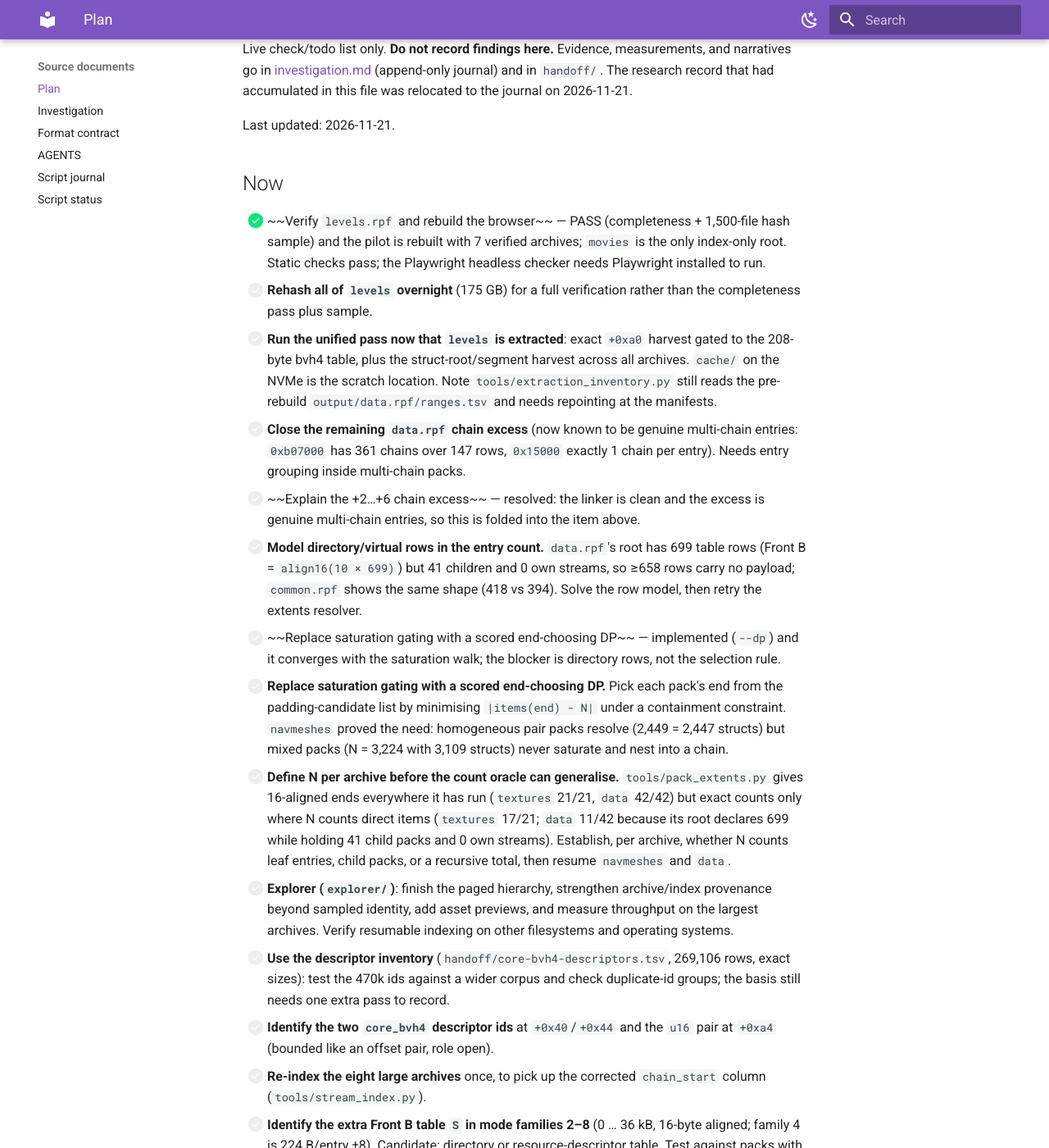
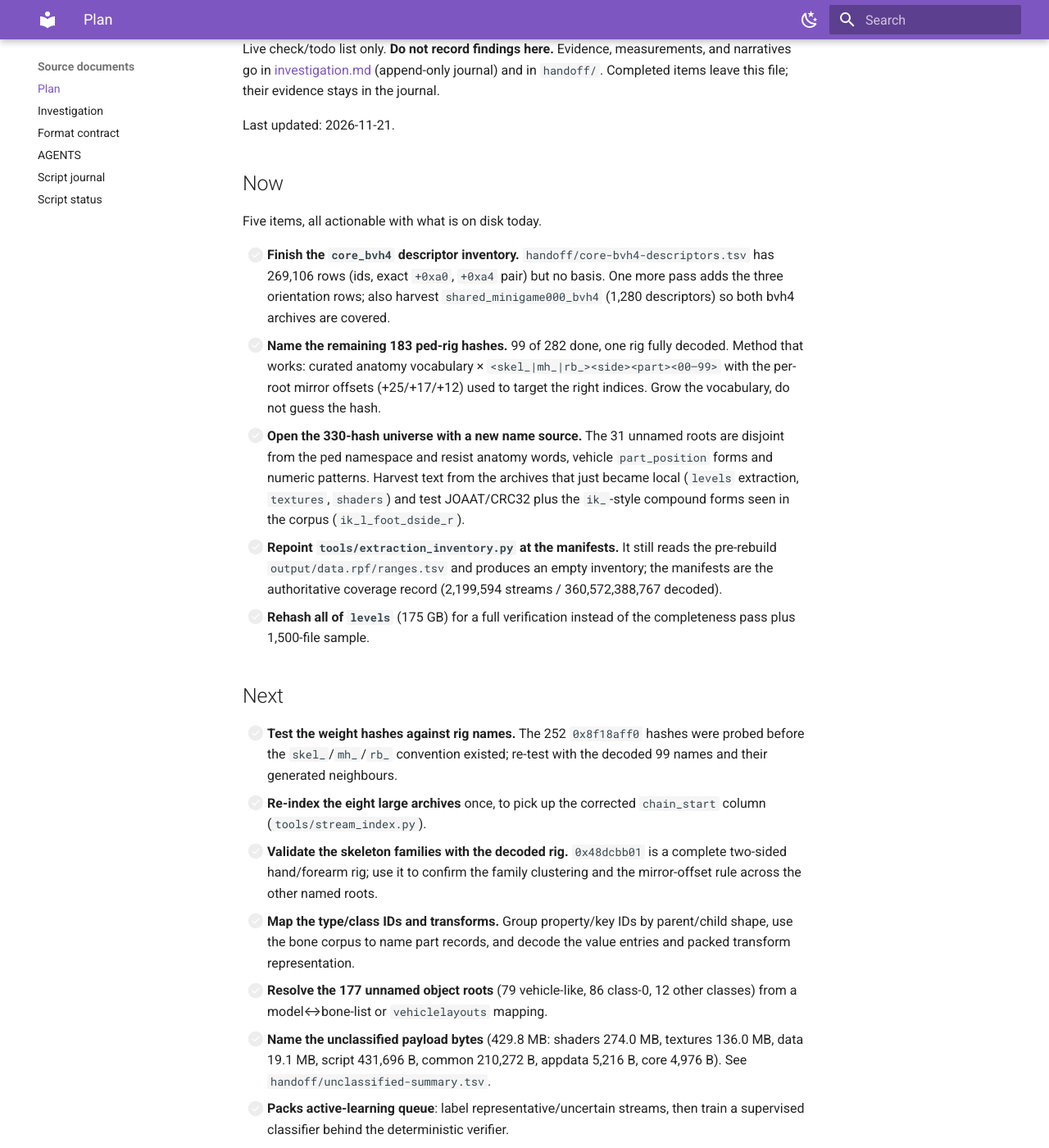
Before and after one commit to lynxnathan/rage-tools-vi, an MkDocs documentation site: the page built from docs/reference/source-plan.md, in a window 1280 px wide and 1400 px high, scrolled down 262 px. Shown: the whole window at 82% size. Built offline with MkDocs 1.6.1 and Material for MkDocs 9.7.7, drawn with Linux system fonts in a browser that asks for light colours; some of the changed text lies outside the part shown.

Commit message:
plan: rank to five actionable items, park everything blocked behind its condition

```diff
--- a/plan.md
+++ b/plan.md
@@ -2,107 +2,52 @@
 
 Live check/todo list only. **Do not record findings here.** Evidence,
 measurements, and narratives go in [investigation.md](investigation.md)
-(append-only journal) and in `handoff/`. The research record that had
-accumulated in this file was relocated to the journal on 2026-11-21.
+(append-only journal) and in `handoff/`. Completed items leave this file; their
+evidence stays in the journal.
 
 Last updated: 2026-11-21.
 
 ## Now
 
-- [x] ~~Verify `levels.rpf` and rebuild the browser~~ — PASS (completeness +
-  1,500-file hash sample) and the pilot is rebuilt with 7 verified archives;
-  `movies` is the only index-only root. Static checks pass; the Playwright
-  headless checker needs Playwright installed to run.
-- [ ] **Rehash all of `levels` overnight** (175 GB) for a full verification
-  rather than the completeness pass plus sample.
-- [ ] **Run the unified pass now that `levels` is extracted**: exact `+0xa0`
-  harvest gated to the 208-byte bvh4 table, plus the struct-root/segment harvest
-  across all archives. `cache/` on the NVMe is the scratch location. Note
-  `tools/extraction_inventory.py` still reads the pre-rebuild
-  `output/data.rpf/ranges.tsv` and needs repointing at the manifests.
-- [ ] **Close the remaining `data.rpf` chain excess** (now known to be genuine
-  multi-chain entries: `0xb07000` has 361 chains over 147 rows, `0x15000`
-  exactly 1 chain per entry). Needs entry grouping inside multi-chain packs.
-- [ ] ~~Explain the +2…+6 chain excess~~ — resolved: the linker is clean and
-  the excess is genuine multi-chain entries, so this is folded into the item
-  above.
-- [ ] **Model directory/virtual rows in the entry count.** `data.rpf`'s root
-  has 699 table rows (Front B = `align16(10 × 699)`) but 41 children and 0 own
-  streams, so ≥658 rows carry no payload; `common.rpf` shows the same shape
-  (418 vs 394). Solve the row model, then retry the extents resolver.
-- [ ] ~~Replace saturation gating with a scored end-choosing DP~~ — implemented
-  (`--dp`) and it converges with the saturation walk; the blocker is directory
-  rows, not the selection rule.
-- [ ] **Replace saturation gating with a scored end-choosing DP.** Pick each
-  pack's end from the padding-candidate list by minimising `|items(end) - N|`
-  under a containment constraint. `navmeshes` proved the need: homogeneous pair
-  packs resolve (2,449 = 2,447 structs) but mixed packs (N = 3,224 with 3,109
-  structs) never saturate and nest into a chain.
-- [ ] **Define N per archive before the count oracle can generalise.**
-  `tools/pack_extents.py` gives 16-aligned ends everywhere it has run
-  (`textures` 21/21, `data` 42/42) but exact counts only where N counts direct
-  items (`textures` 17/21; `data` 11/42 because its root declares 699 while
-  holding 41 child packs and 0 own streams). Establish, per archive, whether N
-  counts leaf entries, child packs, or a recursive total, then resume
-  `navmeshes` and `data`.
-- [ ] **Explorer (`explorer/`)**: finish the paged hierarchy, strengthen
-  archive/index provenance beyond sampled identity,
-  add asset previews, and measure throughput on the largest archives. Verify
-  resumable indexing on other filesystems and operating systems.
-- [ ] **Use the descriptor inventory** (`handoff/core-bvh4-descriptors.tsv`,
-  269,106 rows, exact sizes): test the 470k ids against a wider corpus and check
-  duplicate-id groups; the basis still needs one extra pass to record.
-- [ ] **Identify the two `core_bvh4` descriptor ids** at `+0x40`/`+0x44` and the
-  `u16` pair at `+0xa4` (bounded like an offset pair, role open).
-- [ ] **Re-index the eight large archives** once, to pick up the corrected
-  `chain_start` column (`tools/stream_index.py`).
-- [ ] **Identify the extra Front B table `S` in mode families 2–8** (0 … 36 kB,
-  16-byte aligned; family 4 is 224 B/entry ±8). Candidate: directory or
-  resource-descriptor table. Test against packs with known child counts.
-- [ ] **Boundary probe for the 9→10 byte stride flip.** A pack with N = 255 or
-  256 separates a per-record index (9 B, max N−1) from a per-record count
-  (10 B). This build has neither count; needs another build or a PC sample.
-- [ ] **Test the four `+0x50` header profiles as cipher parameters**, and look
-  for a known-plaintext crib; fall back to independent key material.
-- [ ] **Front A milestone on `story000_bvh4.rpf`.** Four exact XML ranges; no
-  offset/size pair found in the tested layouts. Resume with independent table
-  framing or a plaintext record that predicts both endpoints.
-- [ ] **Resolve the exact end of the last `data.rpf` child (bus #0151).**
-  Bounded at or before `0x1cab4000`; reopen with an independent trailer start or
-  a decoded parent entry. See `handoff/data-last-child.md`.
-- [ ] **Multi-mip texture tail.** No descriptor with `+0x3e >= 2` exists in the
-  corpus, so tail placement, mip order, and multi-mip pitch stay open. Reopen
-  with a multi-mip dictionary. See `handoff/texture-mip-tail-blocker.md`.
-- [ ] **Name the remaining 183 ped-rig hashes** (99 of 282 done; root
-  `0x48dcbb01` fully decoded at 34/34). Mirror offsets (+25/+17/+12) plus
-  neighbouring-muscle vocabulary at exact indices is the sharpest query left.
-- [ ] **Crack the 330-hash unnamed universe** (31 roots). It is disjoint from the
-  ped namespace and resists prefix sweeps, `part_position` forms and numeric
-  patterns; needs a different vocabulary source.
-  and three families (`skel_`, `mh_`, `rb_`), with a constant per-root `l`/`r`
-  index offset (+25, +17, +12). Grow the anatomy/rig vocabulary, use the mirror
-  offset to annotate unknown mirrors, and validate against the ordered families.
-  See `handoff/bone-hash-names.tsv`.
-- [ ] **Name the `0x8f18aff0` weight hashes**: the 57 shared bone hashes and the
-  195 other hashes, then join weights to vertices/parts.
+Five items, all actionable with what is on disk today.
+
+- [ ] **Finish the `core_bvh4` descriptor inventory.** `handoff/core-bvh4-descriptors.tsv`
+  has 269,106 rows (ids, exact `+0xa0`, `+0xa4` pair) but no basis. One more pass
+  adds the three orientation rows; also harvest `shared_minigame000_bvh4`
+  (1,280 descriptors) so both bvh4 archives are covered.
+- [ ] **Name the remaining 183 ped-rig hashes.** 99 of 282 done, one rig fully
+  decoded. Method that works: curated anatomy vocabulary ×
+  `<skel_|mh_|rb_><side><part><00–99>` with the per-root mirror offsets
+  (+25/+17/+12) used to target the right indices. Grow the vocabulary, do not
+  guess the hash.
+- [ ] **Open the 330-hash universe with a new name source.** The 31 unnamed roots
+  are disjoint from the ped namespace and resist anatomy words, vehicle
+  `part_position` forms and numeric patterns. Harvest text from the archives that
+  just became local (`levels` extraction, `textures`, `shaders`) and test
+  JOAAT/CRC32 plus the `ik_`-style compound forms seen in the corpus
+  (`ik_l_foot_dside_r`).
+- [ ] **Repoint `tools/extraction_inventory.py` at the manifests.** It still reads
+  the pre-rebuild `output/data.rpf/ranges.tsv` and produces an empty inventory;
+  the manifests are the authoritative coverage record (2,199,594 streams /
+  360,572,388,767 decoded).
+- [ ] **Rehash all of `levels`** (175 GB) for a full verification instead of the
+  completeness pass plus 1,500-file sample.
 
 ## Next
 
-- [ ] **Decode the struct field map per size class.** The `{ptr, u16 count, u16
-  cap}` containers are byte-identical within a size class, but the record size
-  is not a clean function of the count; identify the remaining varying field.
+- [ ] **Test the weight hashes against rig names.** The 252 `0x8f18aff0` hashes
+  were probed before the `skel_`/`mh_`/`rb_` convention existed; re-test with the
+  decoded 99 names and their generated neighbours.
+- [ ] **Re-index the eight large archives** once, to pick up the corrected
+  `chain_start` column (`tools/stream_index.py`).
+- [ ] **Validate the skeleton families with the decoded rig.** `0x48dcbb01` is a
+  complete two-sided hand/forearm rig; use it to confirm the family clustering
+  and the mirror-offset rule across the other named roots.
 - [ ] **Map the type/class IDs and transforms.** Group property/key IDs by
   parent/child shape, use the bone corpus to name part records, and decode the
   value entries and packed transform representation.
-- [ ] **Name the `0x8f18aff0` pair namespace** and decide whether the
-  high-1/high-2 pairs are endpoints, layers, or sides. (The 612 bone hashes are
-  JOAAT of `skel_` names — see the Now item.)
 - [ ] **Resolve the 177 unnamed object roots** (79 vehicle-like, 86 class-0,
   12 other classes) from a model↔bone-list or `vehiclelayouts` mapping.
-- [ ] **Finish the `data.rpf` boundary work**: final child end, opaque streams
-  near `0x120d7000` and `0x1a279000`, per-language fronts vs shared trailers.
-- [ ] **Reconcile `common.rpf` 394 candidate groups with `+0x24 = 418`**, and
-  decode one directory node to confirm the directory hypothesis.
 - [ ] **Name the unclassified payload bytes** (429.8 MB: shaders 274.0 MB,
   textures 136.0 MB, data 19.1 MB, script 431,696 B, common 210,272 B,
   appdata 5,216 B, core 4,976 B). See `handoff/unclassified-summary.tsv`.
@@ -116,11 +61,37 @@ Last updated: 2026-11-21.
   the location of resolved transforms.
 - [ ] **Verify any proposed entry record** against exact stored ranges and files
   split across multiple zlib streams.
-- [ ] **Use recovered names, offsets, or plaintext hashes** as cribs for Front A
-  and the trailer.
 
-## Parked
+## Blocked
 
+Each item states the condition that would unblock it. Nothing here is waiting on
+effort, only on information the corpus does not yet expose.
+
+- [ ] **Directory/virtual rows in the entry count.** `data.rpf`'s root is 699
+  rows = 41 child packs + 658 virtual, and `common.rpf` shows 418 vs 394. The row
+  type lives in masked Front B, so this needs key material or a crib. Until then
+  the extents resolver cannot generalise past leaf packs.
+- [ ] **Multi-chain entry grouping** (`0xb07000`: 361 chains over 147 rows).
+  Needs one decoded per-entry marker inside such a pack.
+- [ ] **Front B table `S`** in mode families 2–8 (0 … 36 kB, 16-byte aligned;
+  family 4 is 224 B/entry ±8). Same mask problem.
+- [ ] **9→10 byte stride boundary.** Needs a pack with N = 255 or 256, i.e.
+  another build or a PC sample.
+- [ ] **Four `+0x50` header profiles as cipher parameters.** Needs a
+  known-plaintext crib or key material.
+- [ ] **Front A milestone on `story000_bvh4.rpf`.** Four exact XML ranges, no
+  offset/size pair in the tested layouts; needs independent table framing or a
+  plaintext record predicting both endpoints.
+- [ ] **Exact end of the last `data.rpf` child (bus #0151).** Needs an independent
+  trailer start or a decoded parent entry; `handoff/data-last-child.md`.
+- [ ] **Multi-mip texture tail.** No descriptor with `+0x3e >= 2` exists in the
+  corpus; needs a multi-mip dictionary.
 - [ ] The 331,728-byte `script.rpf` blob and its seven-byte periodic islands.
   Revisit after a PC launch or a new sample.
 - [ ] Full RPF9 metadata key recovery; needs key material or a second build.
+
+## Not mine
+
+- [ ] **Explorer (`explorer/`)** — another model owns this session's work:
+  paged hierarchy, provenance beyond sampled identity, asset previews,
+  large-archive throughput, cross-filesystem resume.
```
